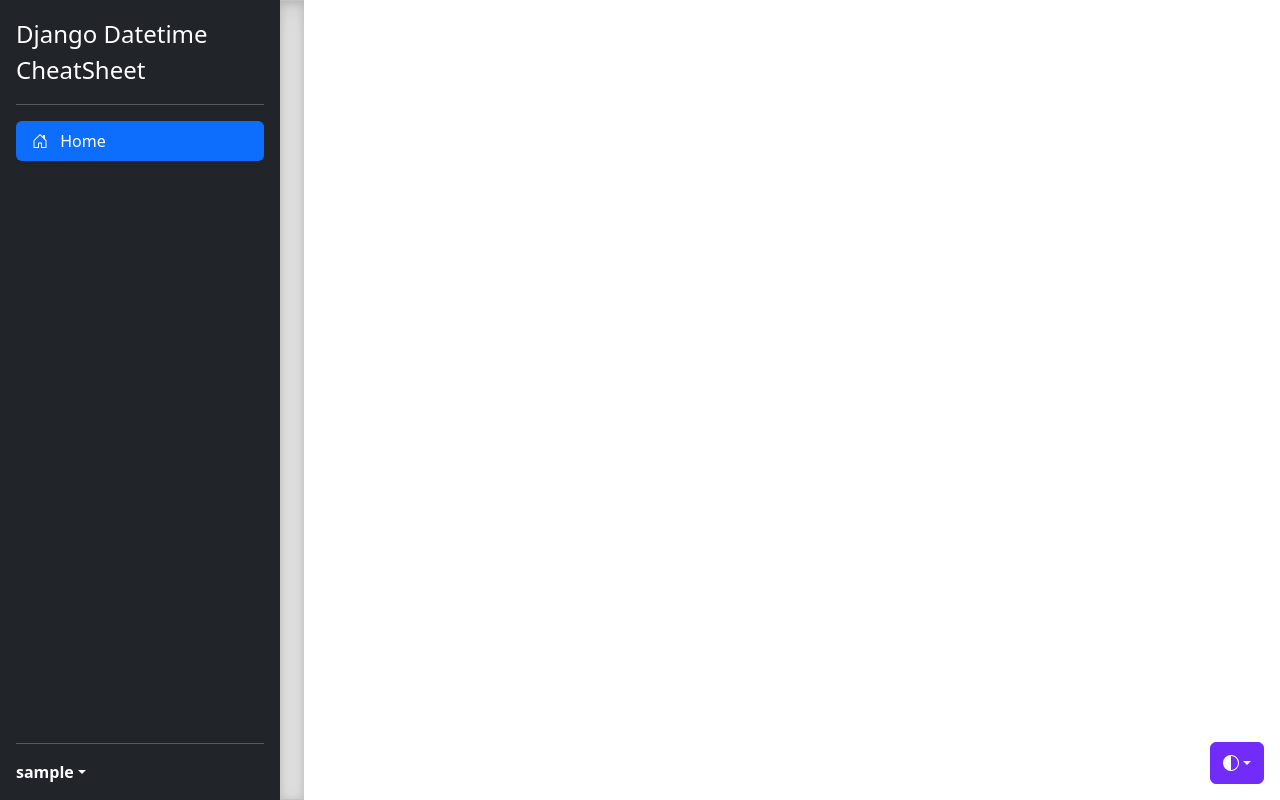
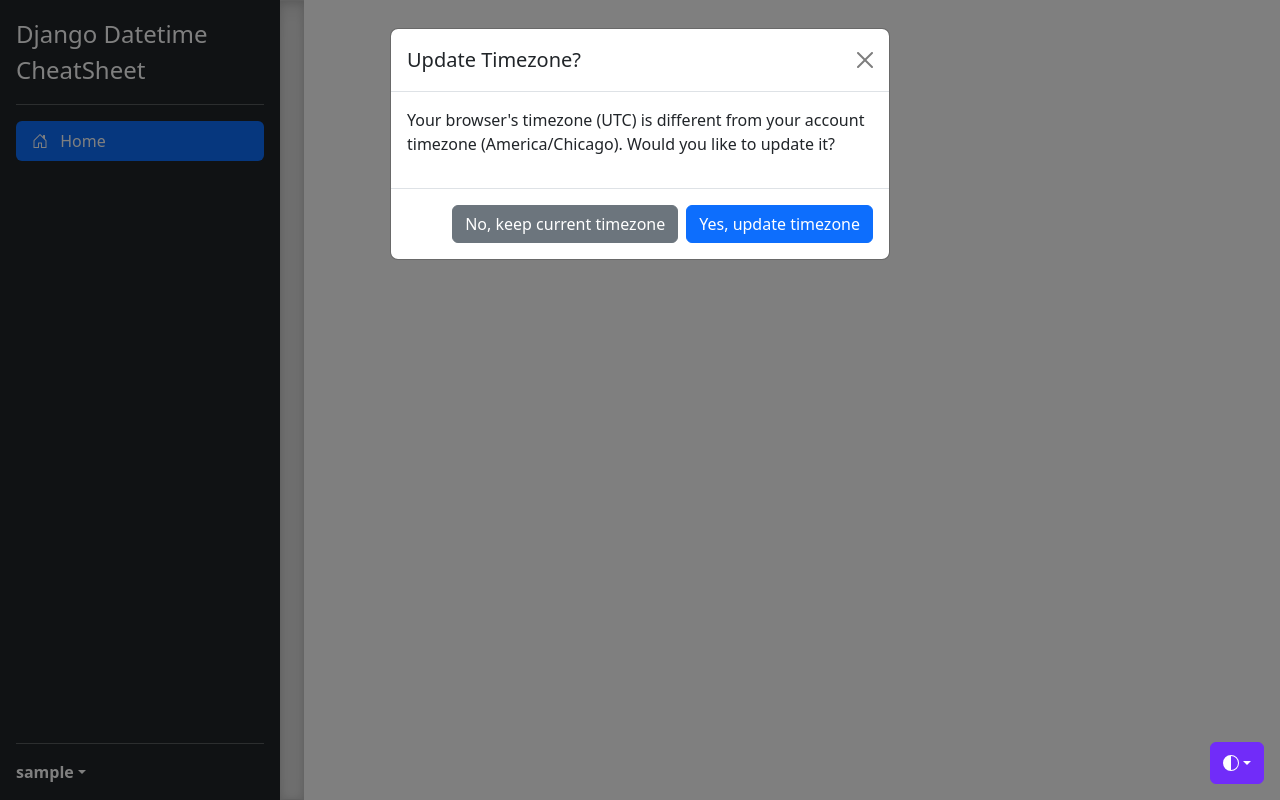
Before and after one commit to epicserve/django-datetime-cheatsheet, a Django app: page / in a window 1280 px wide. Run offline with Django 5.2, Linux system fonts and the light colour scheme; the visitor is signed in with stand-in values (Sample User, id 1); parts of the project's set-up code (start-up, migrations or seed data) failed here and were passed over; some libraries are stand-ins or nearby versions.

Commit message:
Add timezone middleware and timezone detection

```diff
--- /dev/null
+++ b/apps/accounts/middleware.py
@@ -0,0 +1,13 @@
+from django.utils import timezone
+
+
+class TimezoneMiddleware:
+    def __init__(self, get_response):
+        self.get_response = get_response
+
+    def __call__(self, request):
+        if request.user.is_authenticated:
+            timezone.activate(request.user.timezone)
+        else:
+            timezone.deactivate()
+        return self.get_response(request)
--- a/apps/base/templates/layouts/base.html
+++ b/apps/base/templates/layouts/base.html
@@ -181,6 +181,7 @@
         <strong>{{ request.user.username }}</strong>
       </a>
       <ul class="dropdown-menu dropdown-menu-dark text-small shadow">
+          <li><a class="dropdown-item" href="{% url "admin:index" %}">Administration</a></li>
         <li><a class="dropdown-item" href="{% url "account_logout" %}">Sign out</a></li>
       </ul>
     </div>
@@ -194,4 +195,13 @@
 </main>
 <script src="https://cdn.jsdelivr.net/npm/bootstrap@5.3.3/dist/js/bootstrap.bundle.min.js" integrity="sha384-YvpcrYf0tY3lHB60NNkmXc5s9fDVZLESaAA55NDzOxhy9GkcIdslK1eN7N6jIeHz" crossorigin="anonymous"></script>
 <script src="{% static 'sidebar.js' %}"></script></body>
+<script src="{% static 'timezone-detector.js' %}"></script>
+<script>
+  document.addEventListener('DOMContentLoaded', function() {
+    const userTimezone = "{{ request.user.timezone }}";
+    const csrfMiddlewareToken = "{{ csrf_token }}";
+    const updateUrl = "{% url 'update_timezone' %}";
+    new TimezoneDetector(userTimezone, csrfMiddlewareToken, updateUrl);
+  });
+</script>
 </html>
--- a/apps/base/views.py
+++ b/apps/base/views.py
@@ -1,4 +1,8 @@
+import zoneinfo
+
 from django.contrib.auth.mixins import LoginRequiredMixin
+from django.http import JsonResponse
+from django.views import View
 from django.views.generic import TemplateView
 
 
@@ -9,3 +13,32 @@
         context = super().get_context_data(**kwargs)
         context["page_title"] = "Home"
         return context
+
+
+class UpdateTimezoneView(LoginRequiredMixin, View):
+    def post(self, request, *args, **kwargs):
+        timezone = request.POST.get("timezone")
+
+        # Validate the timezone
+        if timezone not in zoneinfo.available_timezones():
+            return JsonResponse(
+                {"status": "error", "message": "Invalid timezone"}, status=400
+            )
+
+        # Update user's timezone
+        request.user.timezone = timezone
+        request.user.save(update_fields=["timezone"])
+
+        return JsonResponse(
+            {"status": "success", "message": "Timezone updated successfully"}
+        )
+
+    # Optionally handle unauthorized users trying to access this view
+    def handle_no_permission(self):
+        return JsonResponse(
+            {
+                "status": "error",
+                "message": "You must be logged in to update your timezone",
+            },
+            status=403,
+        )
--- a/config/settings.py
+++ b/config/settings.py
@@ -59,6 +59,7 @@
     "django.contrib.messages.middleware.MessageMiddleware",
     "django.middleware.clickjacking.XFrameOptionsMiddleware",
     "allauth.account.middleware.AccountMiddleware",
+    "apps.accounts.middleware.TimezoneMiddleware",
 ]
 
 ROOT_URLCONF = "config.urls"
--- a/config/urls.py
+++ b/config/urls.py
@@ -18,10 +18,15 @@
 from django.contrib import admin
 from django.urls import path, include
 
-from apps.base.views import IndexView
+from apps.base.views import IndexView, UpdateTimezoneView
 
 urlpatterns = [
     path("", IndexView.as_view(), name="index"),
     path("admin/", admin.site.urls),
     path("accounts/", include("allauth.urls")),
+    path(
+        "accounts/user/update-timezone/",
+        UpdateTimezoneView.as_view(),
+        name="update_timezone",
+    ),
 ]
--- /dev/null
+++ b/public/static/timezone-detector.js
@@ -0,0 +1,131 @@
+function TimezoneDetector(userTimezone, csrfMiddlewareToken, updateUrl) {
+  this.browserTimezone = Intl.DateTimeFormat().resolvedOptions().timeZone;
+  this.userTimezone = userTimezone;
+  this.csrfMiddlewareToken = csrfMiddlewareToken;
+  this.updateUrl = updateUrl;
+  this.modal = null;
+  this.saving = false;
+  this.storageKey = 'timezone_prompt_dismissed';
+
+  this.init();
+}
+
+TimezoneDetector.prototype.init = function() {
+  if (this.shouldShowPrompt()) {
+    if (this.browserTimezone && this.userTimezone && this.browserTimezone !== this.userTimezone) {
+      this.createModal();
+      this.showModal();
+    }
+  }
+};
+
+TimezoneDetector.prototype.shouldShowPrompt = function() {
+  const dismissed = localStorage.getItem(this.storageKey);
+  if (!dismissed) return true;
+
+  const dismissedTime = parseInt(dismissed, 10),
+        oneWeek = 7 * 24 * 60 * 60 * 1000; // one week in milliseconds
+  return Date.now() > dismissedTime + oneWeek;
+};
+
+TimezoneDetector.prototype.createModal = function() {
+  const modalHtml = `
+          <div class="modal fade" id="timezoneModal" tabindex="-1" aria-labelledby="timezoneModalLabel" aria-hidden="true">
+              <div class="modal-dialog">
+                  <div class="modal-content">
+                      <div class="modal-header">
+                          <h5 class="modal-title" id="timezoneModalLabel">Update Timezone?</h5>
+                          <button type="button" class="btn-close" data-bs-dismiss="modal" aria-label="Close"></button>
+                      </div>
+                      <div class="modal-body">
+                          <p>Your browser's timezone (${this.browserTimezone}) is different from your account timezone (${this.userTimezone}). Would you like to update it?</p>
+                          <div class="alert alert-danger d-none" id="timezoneError"></div>
+                      </div>
+                      <div class="modal-footer">
+                          <button type="button" class="btn btn-secondary" id="dismissTimezoneBtn" data-bs-dismiss="modal">
+                              No, keep current timezone
+                          </button>
+                          <button type="button" class="btn btn-primary" id="updateTimezoneBtn">
+                              Yes, update timezone
+                          </button>
+                      </div>
+                  </div>
+              </div>
+          </div>
+      `;
+
+  document.body.insertAdjacentHTML('beforeend', modalHtml);
+
+  this.modal = new bootstrap.Modal(document.getElementById('timezoneModal')); // eslint-disable-line no-undef
+  this.errorElement = document.getElementById('timezoneError');
+  this.updateButton = document.getElementById('updateTimezoneBtn');
+  this.dismissButton = document.getElementById('dismissTimezoneBtn');
+
+  this.updateButton.addEventListener('click', this.updateTimezone.bind(this));
+  const modalElement = document.getElementById('timezoneModal');
+  modalElement.addEventListener('hidden.bs.modal', (event) => {
+    if (event.target === modalElement) {
+      this.dismissPrompt();
+    }
+  });
+};
+
+TimezoneDetector.prototype.dismissPrompt = function() {
+  localStorage.setItem(this.storageKey, Date.now().toString());
+  this.hideModal();
+};
+
+TimezoneDetector.prototype.showModal = function() {
+  this.modal.show();
+};
+
+TimezoneDetector.prototype.hideModal = function() {
+  if (this.modal) {
+    this.modal.hide();
+  }
+};
+
+TimezoneDetector.prototype.showError = function(message) {
+  this.errorElement.textContent = message;
+  this.errorElement.classList.remove('d-none');
+};
+
+TimezoneDetector.prototype.hideError = function() {
+  this.errorElement.classList.add('d-none');
+  this.errorElement.textContent = '';
+};
+
+TimezoneDetector.prototype.updateTimezone = async function() {
+  if (this.saving) return;
+
+  this.saving = true;
+  this.hideError();
+  this.updateButton.disabled = true;
+  this.updateButton.textContent = 'Updating...';
+
+  try {
+    const formData = new FormData();
+    formData.append('timezone', this.browserTimezone);
+
+    const response = await fetch(this.updateUrl, {
+      method: 'POST',
+      body: formData,
+      headers: {
+        'X-CSRFToken': this.csrfMiddlewareToken,
+      },
+    });
+
+    if (!response.ok) {
+      throw new Error('Failed to update timezone');
+    }
+
+    // Success - reload the page to reflect the new timezone
+    window.location.reload();
+  } catch (err) {
+    this.showError('Failed to update timezone. Please try again.');
+    this.updateButton.disabled = false;
+    this.updateButton.textContent = 'Yes, update timezone';
+  } finally {
+    this.saving = false;
+  }
+};
```
